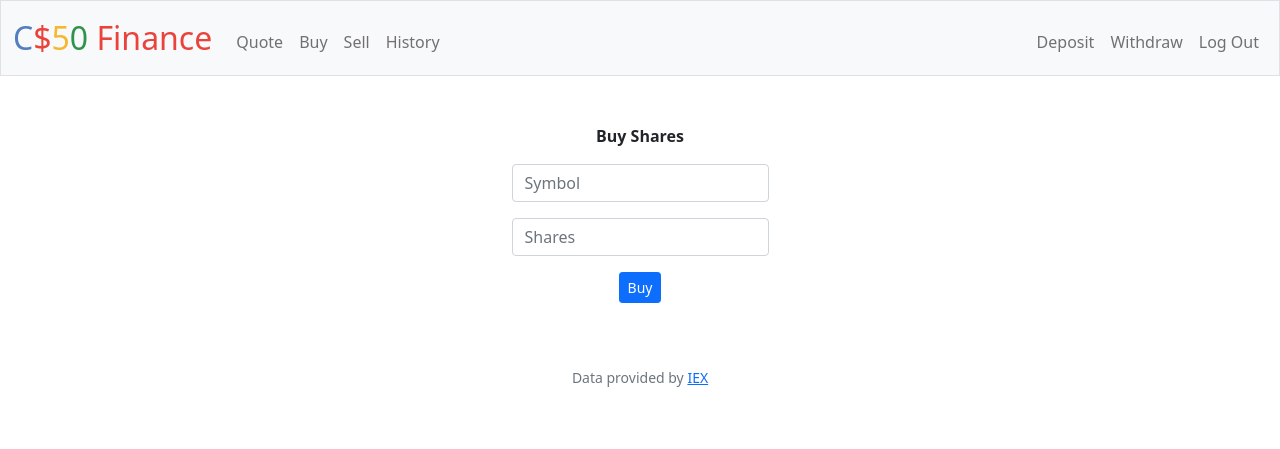
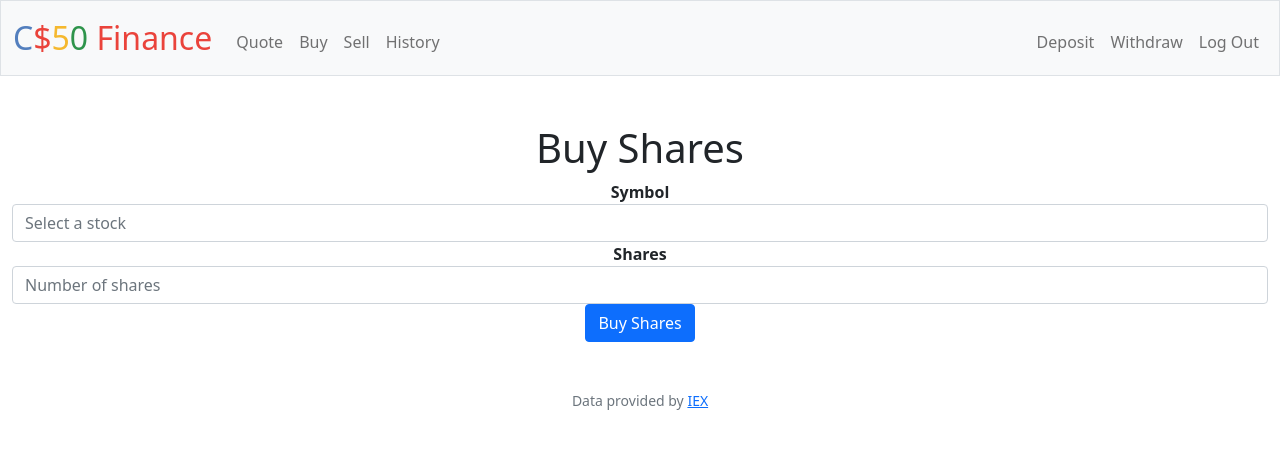
Before and after one commit to minortypo/cs50x, a Flask app: page /buy in a window 1280 px wide. Shown: the top 449 px of the page. Run offline with Flask 3, Linux system fonts and the light colour scheme; the visitor is signed in with stand-in values (Sample User, id 1); some libraries are stand-ins or nearby versions.

Commit message:
Update buy.html

```diff
--- a/week-9/pset9/templates/buy.html
+++ b/week-9/pset9/templates/buy.html
@@ -1,18 +1,16 @@
-<!-- The 'Buy' Page -->
-
 {% extends "layout.html" %}
 
 {% block title %}
-    Buy Shares
+    Buy
 {% endblock %}
 
 {% block main %}
-    <form action="/buy" method="post">
-        <div class="mb-3">
-            <label class="mb-3 fw-bold" for="buy">Buy Shares</label>
-            <input class="form-control mx-auto w-auto mb-3" type="text" id="symbol" name="symbol" placeholder="Symbol" minlength="1" required>
-            <input class="form-control mx-auto w-auto mb-3" type="number" id="shares" name="shares" placeholder="Shares" min="1" required>
-            <button class="btn btn-primary btn-sm" type="submit">Buy</button>
-        </div>
+    <h1>Buy Shares</h1>
+    <form class="form-group" action="/buy" method="post">
+        <label for="symbol"><strong>Symbol</strong></label>
+        <input class="form-control" type="text" name="symbol" id="symbol" placeholder="Select a stock">
+        <label for="shares"><strong>Shares</strong></label>
+        <input class="form-control" type="text" name="shares" id="shares" placeholder="Number of shares">
+        <button class="btn btn-primary" type="submit">Buy Shares</button>
     </form>
 {% endblock %}
```
